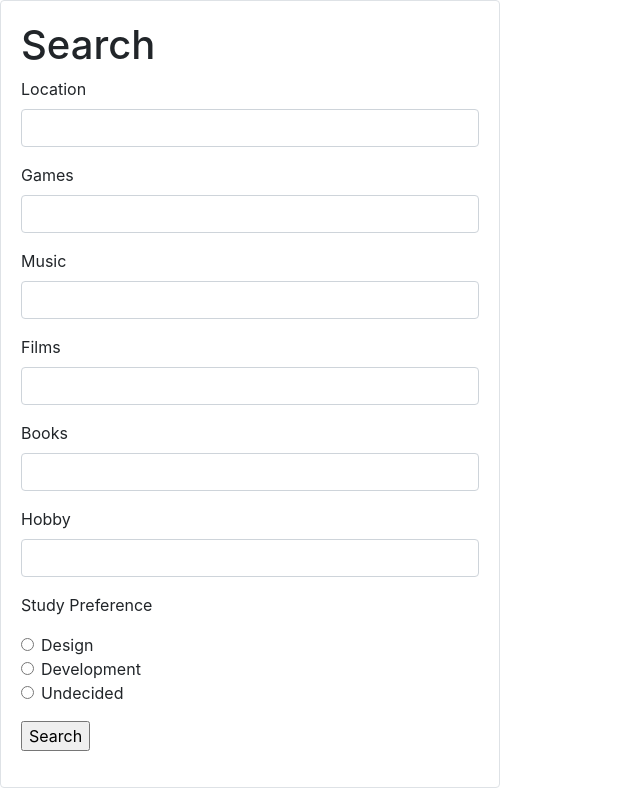
After one commit to Moophie/phpbuddy, a PHP site: page /search.php in a window 1280 px wide. The commit adds this page. Shown: the whole page, without its empty margins (0-640 px from the left). Run offline with PHP 8.4, Linux system fonts and the light colour scheme; the visitor is signed in with stand-in values (Sample User, id 1); data that the repository does not hold is empty.

Commit message:
Added a search function

```diff
--- a/classes/User.php
+++ b/classes/User.php
@@ -464,4 +464,31 @@ class User
             return false;
         }
     }
+
+    public static function searchUsers($filters){
+
+        $sql = "SELECT * FROM users WHERE 1=1";
+
+        foreach($filters as $key => $filter){
+            if(!empty($filter)){
+                $parameter = ":" . $key;
+                $sql .= " AND $key = $parameter";
+            }
+        }
+
+        $conn = Db::getConnection();
+        $statement = $conn->prepare($sql);
+
+        foreach($filters as $key => $filter){
+            if(!empty($filter)){
+                $parameter = ":" . $key;
+                $statement->bindValue($parameter, $filter);
+            }
+        }
+
+        $statement->execute();
+        $result = $statement->fetchAll(PDO::FETCH_OBJ);
+
+        return $result;
+    }
 }
--- a/profile.php
+++ b/profile.php
@@ -105,15 +105,15 @@ if (!empty($_POST['changeStatus'])) {
       <div class="form-group">
         <p>Study Preference</p>
         <div class="form-check">
-          <input type="radio" id="design" name="study_pref" class="form-check-input" value="design" <?php if ($user->getStudy_pref() == "design") : ?>checked="checked" <?php endif; ?>>
+          <input type="radio" id="design" name="study_pref" class="form-check-input" value="Design" <?php if ($user->getStudy_pref() == "design") : ?>checked="checked" <?php endif; ?>>
           <label for="design" class="form-check-label">Design</label>
         </div>
         <div class="form-check">
-          <input type="radio" id="development" name="study_pref" class="form-check-input" value="development" <?php if ($user->getStudy_pref() == "development") : ?>checked="checked" <?php endif; ?>>
+          <input type="radio" id="development" name="study_pref" class="form-check-input" value="Development" <?php if ($user->getStudy_pref() == "development") : ?>checked="checked" <?php endif; ?>>
           <label for="development" class="form-check-label">Development</label>
         </div>
         <div class="form-check">
-          <input type="radio" id="undecided" name="study_pref" class="form-check-input" value="undecided" <?php if (empty($user->getStudy_pref())) : ?>checked="checked" <?php endif; ?>>
+          <input type="radio" id="undecided" name="study_pref" class="form-check-input" value="Undecided" <?php if (empty($user->getStudy_pref())) : ?>checked="checked" <?php endif; ?>>
           <label for="undecided" class="form-check-label">Undecided</label>
         </div>
       </div>
--- /dev/null
+++ b/search.php
@@ -0,0 +1,97 @@
+<?php
+
+include_once(__DIR__ . "/classes/User.php");
+
+session_start();
+
+if (!empty($_SESSION['user'])) {
+    $email = $_SESSION['user'];
+} else {
+    header("Location: login.php");
+}
+
+if (!empty($_POST)) {
+    $foundUsers = User::searchUsers($_POST);
+}
+
+?>
+
+<!DOCTYPE html>
+<html lang="en">
+
+<head>
+    <meta charset="UTF-8">
+    <meta name="viewport" content="width=device-width, initial-scale=1.0">
+    <link rel="stylesheet" href="css/bootstrap.css">
+    <title>Search</title>
+</head>
+
+<body>
+    <div class="float-left" style="margin-right:40px;">
+        <form action="" method="POST" class="border rounded" style="padding:20px; width:500px;">
+            <h1>Search</h1>
+            <div class="form-group">
+                <label for="location">Location</label>
+                <input type="text" id="location" name="location" class="form-control">
+            </div>
+            <div class="form-group">
+                <label for="games">Games</label>
+                <input type="text" id="games" name="games" class="form-control">
+            </div>
+            <div class="form-group">
+                <label for="music">Music</label>
+                <input type="text" id="music" name="music" class="form-control">
+            </div>
+            <div class="form-group">
+                <label for="films">Films</label>
+                <input type="text" id="films" name="films" class="form-control">
+            </div>
+            <div class="form-group">
+                <label for="books">Books</label>
+                <input type="text" id="books" name="books" class="form-control">
+            </div>
+            <div class="form-group">
+                <label for="hobby">Hobby</label>
+                <input type="text" id="hobby" name="hobby" class="form-control">
+            </div>
+            <div class="form-group">
+                <p>Study Preference</p>
+                <div class="form-check">
+                    <input type="radio" id="design" name="study_pref" class="form-check-input" value="design">
+                    <label for="design" class="form-check-label">Design</label>
+                </div>
+                <div class="form-check">
+                    <input type="radio" id="development" name="study_pref" class="form-check-input" value="development">
+                    <label for="development" class="form-check-label">Development</label>
+                </div>
+                <div class="form-check">
+                    <input type="radio" id="undecided" name="study_pref" class="form-check-input" value="undecided">
+                    <label for="undecided" class="form-check-label">Undecided</label>
+                </div>
+            </div>
+            <div class="form-group">
+                <input type="submit" value="Search">
+            </div>
+        </form>
+    </div>
+
+
+    <div class="float-left">
+        <?php foreach ($foundUsers as $foundUser) : ?>
+            <div class="float-left" style="margin-right: 10px; border: 1px solid black; padding: 10px;">
+                <ul style="list-style:none; margin:0px; padding:0px;">
+                    <li><b>Full name:</b> <?= $foundUser->fullname ?></li>
+                    <li><b>Location :</b> <?= $foundUser->location ?></li>
+                    <li><b>Games    :</b> <?= $foundUser->games ?></li>
+                    <li><b>Music    :</b> <?= $foundUser->music ?></li>
+                    <li><b>Films    :</b> <?= $foundUser->films ?></li>
+                    <li><b>Books    :</b> <?= $foundUser->books ?></li>
+                    <li><b>Hobby    :</b> <?= $foundUser->hobby ?></li>
+                    <li><b>Studies  :</b> <?= $foundUser->study_pref ?></li>
+                </ul>
+            </div>
+        <?php endforeach; ?>
+    </div>
+</body>
+
+</html>
```
Also changed, not shown: index.php (+6 -4 lines).
